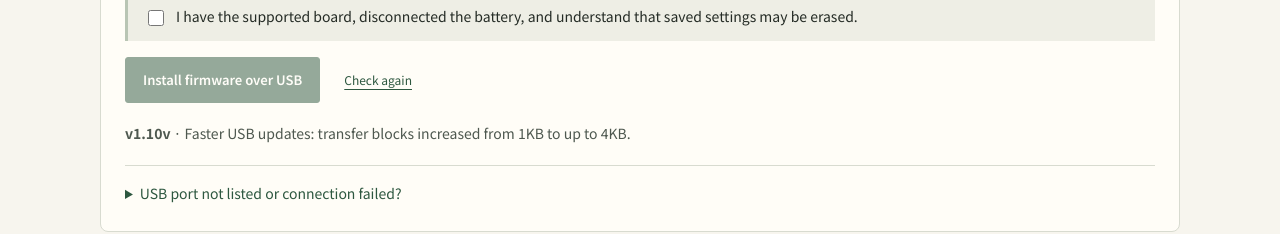
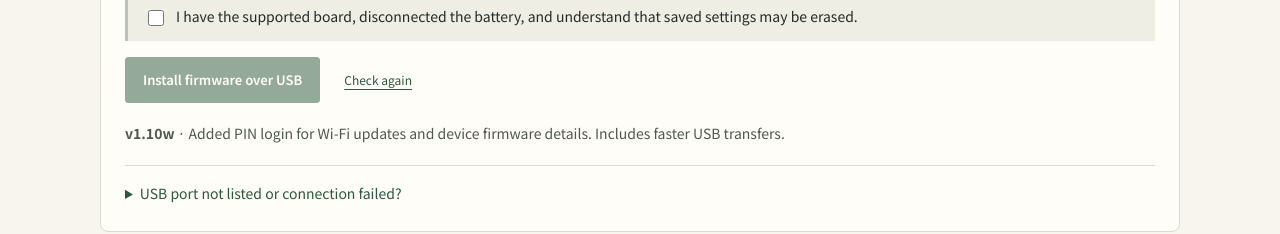
Before and after one commit to MayDayCom/mayday-obi, a plain HTML site: page en/index.html in a window 1280 px wide. Shown: the part 1085-1319 px from the top of the page. Drawn offline with Linux system fonts and the light colour scheme; no server answers.

Commit message:
docs: show v1.10w on installer pages

```diff
--- a/en/index.html
+++ b/en/index.html
@@ -64,7 +64,7 @@
           <button class="install-retry" id="firmware-retry" type="button" hidden>Check again</button>
         </div>
         <p class="install-note" id="firmware-file-note" role="status" aria-live="polite"></p>
-        <p class="install-note"><strong>v1.10v</strong> · Faster USB updates: transfer blocks increased from 1KB to up to 4KB.</p>
+        <p class="install-note"><strong>v1.10w</strong> · Added PIN login for Wi-Fi updates and device firmware details. Includes faster USB transfers.</p>
         <details class="install-help"><summary>USB port not listed or connection failed?</summary><p>Use a data cable, not a charge-only cable, and close other serial monitor programs. If the board still does not appear, hold BOOT, briefly press RESET, release BOOT, then reconnect. Button names and steps can vary by board.</p></details>
         <noscript><p class="install-note">JavaScript is required for web installation. Enable JavaScript in your browser and reload this page.</p></noscript>
       </article>
```
